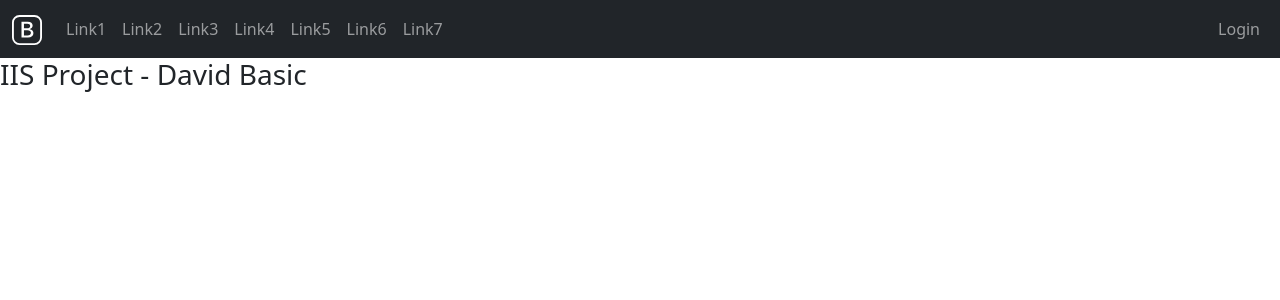
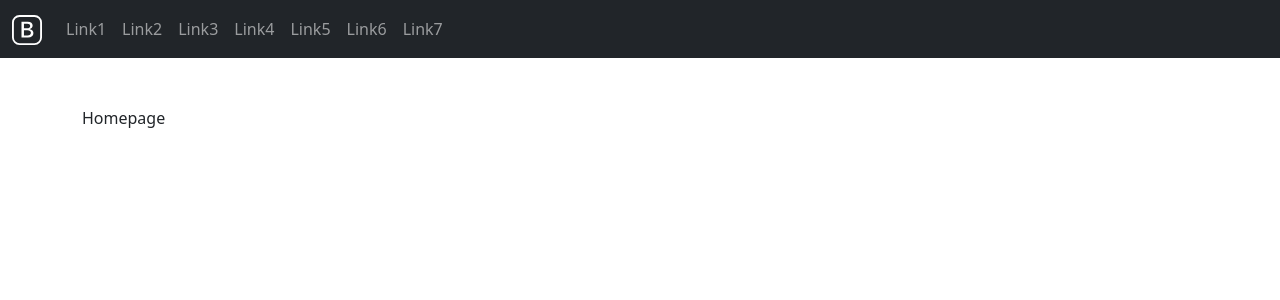
Before and after one commit to david-basic/IIS_Project_FE, a React (Create React App) app: page / in a window 1280 px wide. Shown: the top 300 px of the page. Built offline with nearby package versions, Linux system fonts and the light colour scheme.

Commit message:
setting up routes

```diff
--- a/src/App.tsx
+++ b/src/App.tsx
@@ -1,17 +1,23 @@
-import React from "react";
 import "./App.css";
-import Header from "./components/layout/Header";
+import { useRoutes } from "react-router-dom";
+import routes from "./config/routes";
+import Homepage from "./pages/Homepage";
+import MainLayout from "./components/layout/MainLayout";
+import XsdValidPage from "./pages/XsdValidPage";
 
 const App = () => {
-	return <>
-		<header>
-			<Header/>
-		</header>
+	const homeRoute = {
+		path: routes.ROUTE_HOME,
+		element: <MainLayout children={<Homepage />} />,
+	};
 
-		<footer>
-			<h3>IIS Project - David Basic</h3>
-		</footer>
-	</>
+	const xsdValidRoute = {
+		path: routes.ROUTE_XSD_VALIDATION,
+		element: <MainLayout children={<XsdValidPage />} />,
+	};
+
+	const routing = useRoutes([homeRoute, xsdValidRoute]);
+	return <>{routing}</>;
 };
 
 export default App;
--- a/src/components/layout/Header.tsx
+++ b/src/components/layout/Header.tsx
@@ -1,5 +1,4 @@
-import React from "react";
-import Navigation from "../navigation/Navigation";
+import Navigation from "./navigation/Navigation";
 
 const Header = () => {
 	return <>
--- /dev/null
+++ b/src/components/layout/MainLayout.tsx
@@ -0,0 +1,19 @@
+import { ReactElement } from "react";
+import Header from "./Header";
+
+interface Props {
+	children: ReactElement;
+}
+
+const MainLayout: React.FC<Props> = (props: Props) => {
+    const { children } = props;
+
+	return <>
+        <Header/>
+        <div className="container pt-5">
+            {children}
+        </div>
+    </>;
+};
+
+export default MainLayout;
--- a/src/components/navigation/Navigation.tsx
+++ b/src/components/layout/navigation/Navigation.tsx
@@ -20,9 +20,9 @@ const Navigation = () => {
 						<Nav.Link href='/'>Link6</Nav.Link>
 						<Nav.Link href='/'>Link7</Nav.Link>
 					</Nav>
-					<Nav className="ms-auto">
+					{/* <Nav className="ms-auto">
 						<Nav.Link href='/'>Login</Nav.Link>
-					</Nav>
+					</Nav> */}
 				</Navbar.Collapse>
 			</Container>
 		</Navbar>
--- /dev/null
+++ b/src/config/routes.ts
@@ -0,0 +1,7 @@
+const routes = {
+	ROUTE_HOME: "/",
+
+	ROUTE_XSD_VALIDATION: "/xsd",
+};
+
+export default routes;
--- a/src/index.tsx
+++ b/src/index.tsx
@@ -1,18 +1,18 @@
-import React from 'react';
-import ReactDOM from 'react-dom/client';
-import './index.css';
-import App from './App';
-import reportWebVitals from './reportWebVitals';
-import 'bootstrap/dist/css/bootstrap.min.css';
-import 'bootstrap//dist/js/bootstrap';
+import ReactDOM from "react-dom/client";
+import "./index.css";
+import App from "./App";
+import reportWebVitals from "./reportWebVitals";
+import "bootstrap/dist/css/bootstrap.min.css";
+import "bootstrap//dist/js/bootstrap";
+import { BrowserRouter } from "react-router-dom";
 
 const root = ReactDOM.createRoot(
-  document.getElementById('root') as HTMLElement
+	document.getElementById("root") as HTMLElement
 );
 root.render(
-  <React.StrictMode>
-    <App />
-  </React.StrictMode>
+	<BrowserRouter>
+		<App />
+	</BrowserRouter>
 );
 
 // If you want to start measuring performance in your app, pass a function
--- /dev/null
+++ b/src/pages/Homepage.tsx
@@ -0,0 +1,9 @@
+import React from 'react'
+
+const Homepage = () => {
+  return (
+    <div>Homepage</div>
+  )
+}
+
+export default Homepage
--- /dev/null
+++ b/src/pages/XsdValidPage.tsx
@@ -0,0 +1,9 @@
+import React from 'react'
+
+const XsdValidPage = () => {
+  return (
+    <div>XsdValidPage</div>
+  )
+}
+
+export default XsdValidPage
```
Also changed, not shown: src/assets/icons/bootstrap.svg (renamed from src/assets/bootstrap.svg), src/components/layout/navigation/Navigation.module.css (added), src/pages/Homepage.module.css (added), src/pages/XsdValidPage.module.css (added), 1 other file (tests, documents, lock files or other folders).
